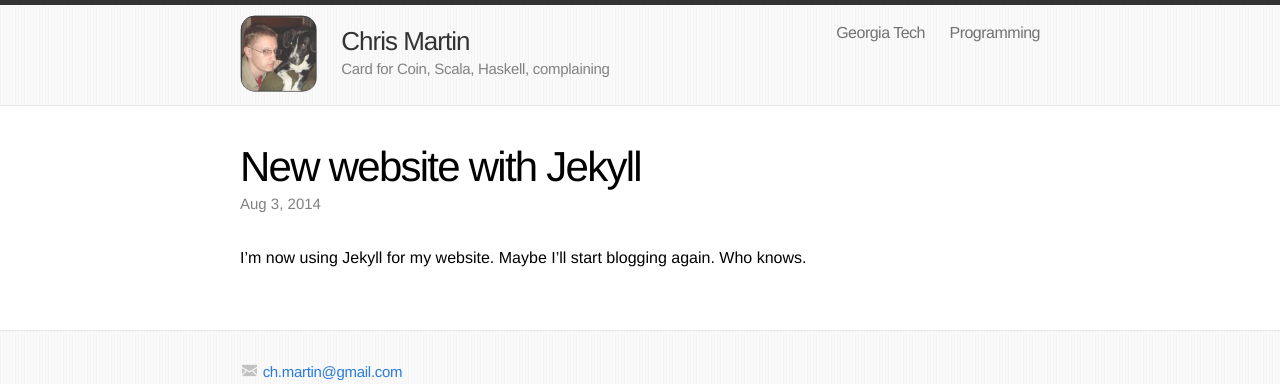
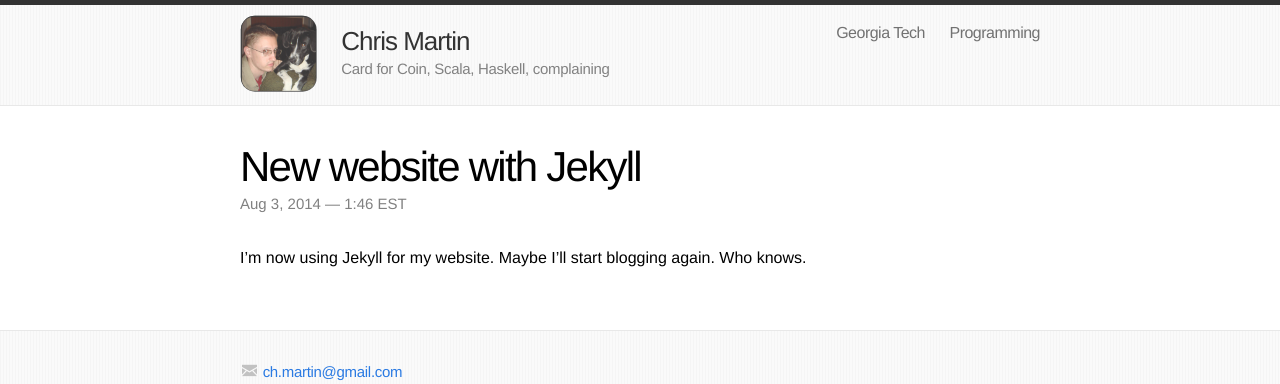
Before and after one commit to chris-martin/bricks, a Jekyll site: the page built from _posts/2014-08-03-new-website-with-jekyll.md, in a window 1280 px wide. Shown: the top 384 px of the page. Built offline with Jekyll 4.4.1, drawn with Linux system fonts in a browser that asks for light colours.

Commit message:
attempted time zone fix

```diff
--- a/_layouts/post.html
+++ b/_layouts/post.html
@@ -5,7 +5,7 @@
 
   <header class="post-header">
     <h1>{{ page.title }}</h1>
-    <p class="meta">{{ page.date | date: "%b %-d, %Y" }}{% if page.author %} • {{ page.author }}{% endif %}{% if page.meta %} • {{ page.meta }}{% endif %}</p>
+    <p class="meta">{{ page.date | date: "%b %-d, %Y &mdash; %l:%M" }} {{page.timezone}}{% if page.author %} • {{ page.author }}{% endif %}{% if page.meta %} • {{ page.meta }}{% endif %}</p>
   </header>
 
   <article class="post-content">
--- a/_posts/2014-08-03-new-website-with-jekyll.md
+++ b/_posts/2014-08-03-new-website-with-jekyll.md
@@ -1,7 +1,8 @@
 ---
 layout: post
 title: "New website with Jekyll"
-date: 2014-08-03 01:46:47 EST
+date: 2014-08-03 01:46
+timezone: EST
 categories: jekyll
 ---
 
```
Also changed, not shown: _posts/2014-08-03-unwanted-haskell-triangle.md (+2 -1 lines).
